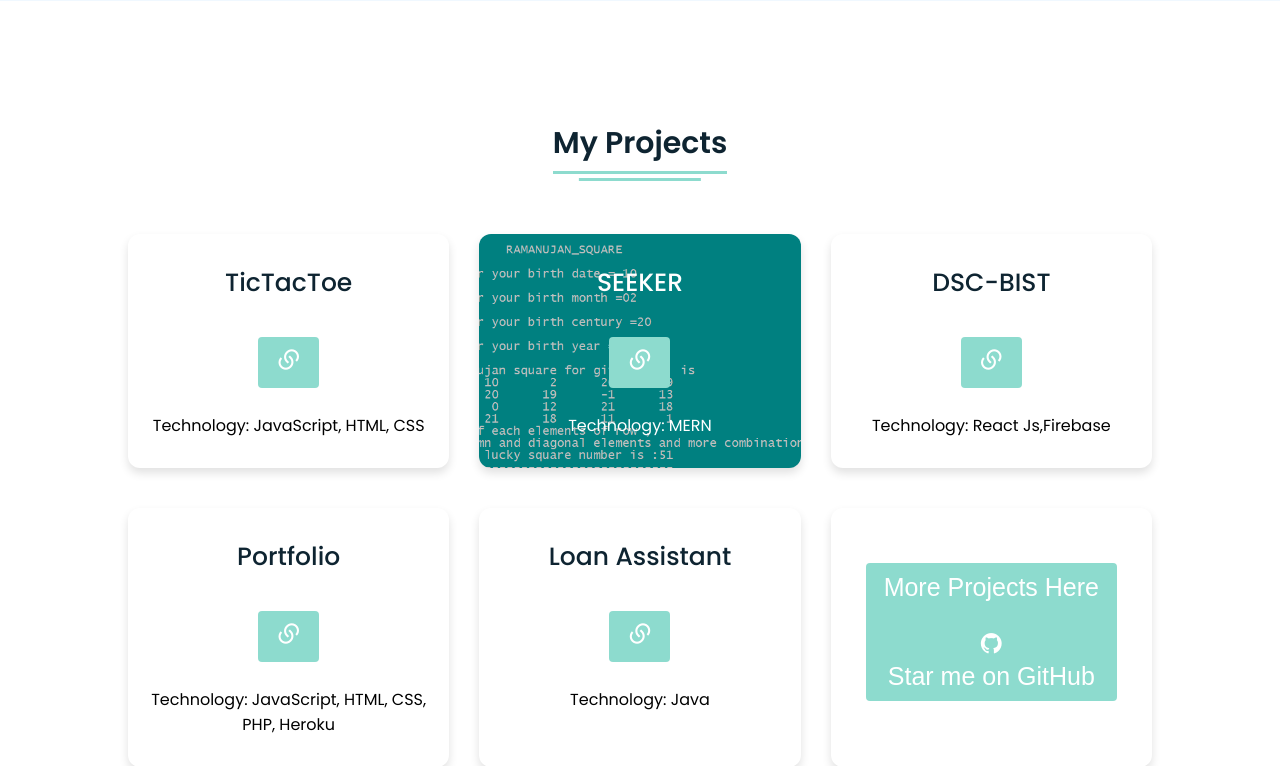
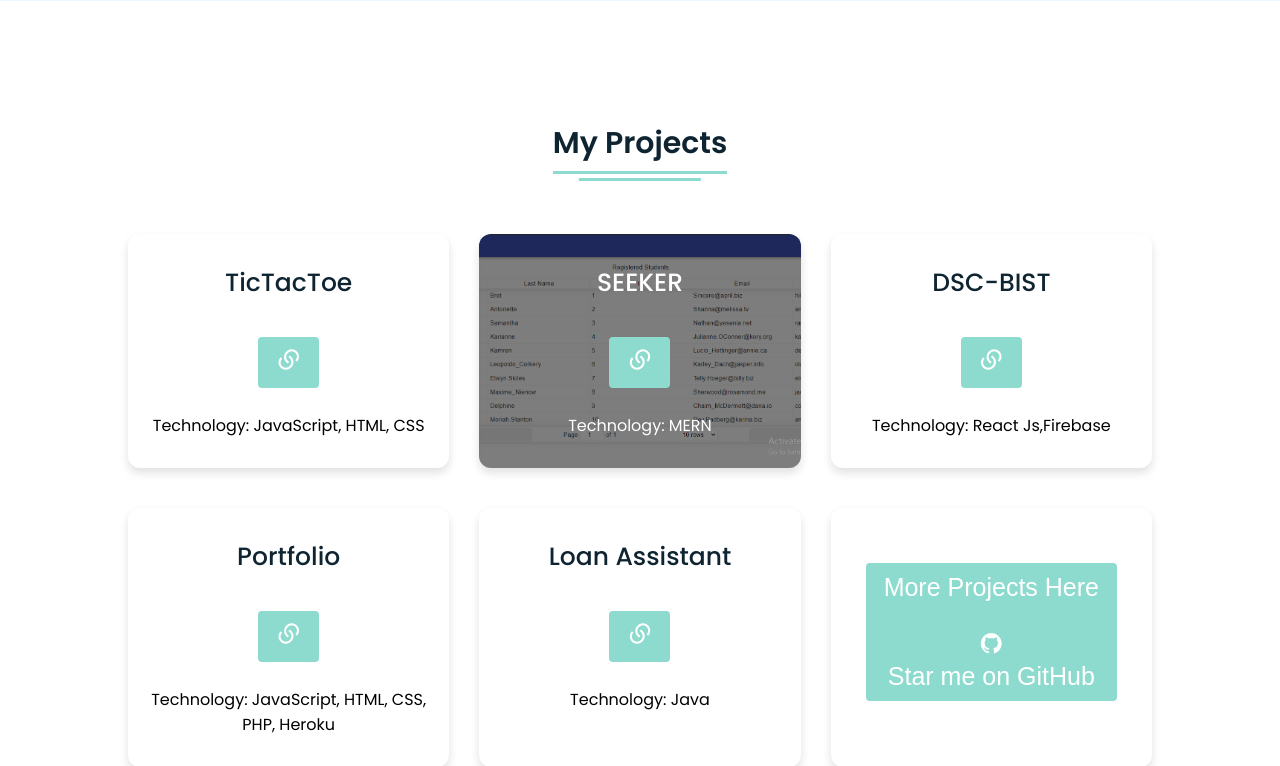
Before and after one commit to Surekhadhote/portfolio, a PHP site: page / in a window 1280 px wide, with the pointer over the restyled element. Shown: the part 2004-2770 px from the top of the page. Run offline with PHP 8.4, Linux system fonts and the light colour scheme.

Commit message:
Update style.css

```diff
--- a/style.css
+++ b/style.css
@@ -943,14 +943,14 @@ ul{
 }
 
 #project2:hover{
-  background-image: url("Images/ramas.PNG");
+  background-image: url("Images/Navigator.PNG");
   background-position: center;
   background-size: cover;
 
 }
 
 #project3:hover{
-  background-image: url("Images/Navigator.PNG");
+  background-image: url("Images/dsc-site.PNG");
   background-position: center;
   background-size: cover;
 
```
